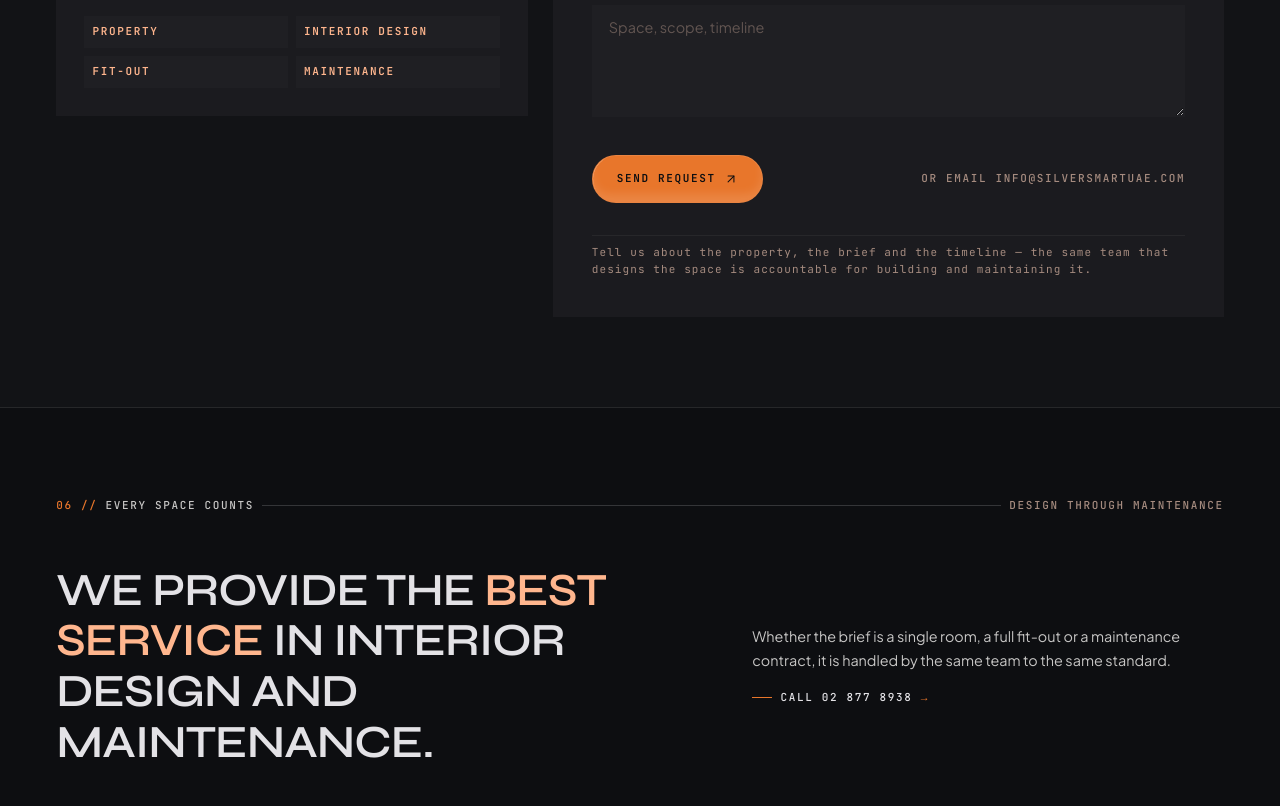
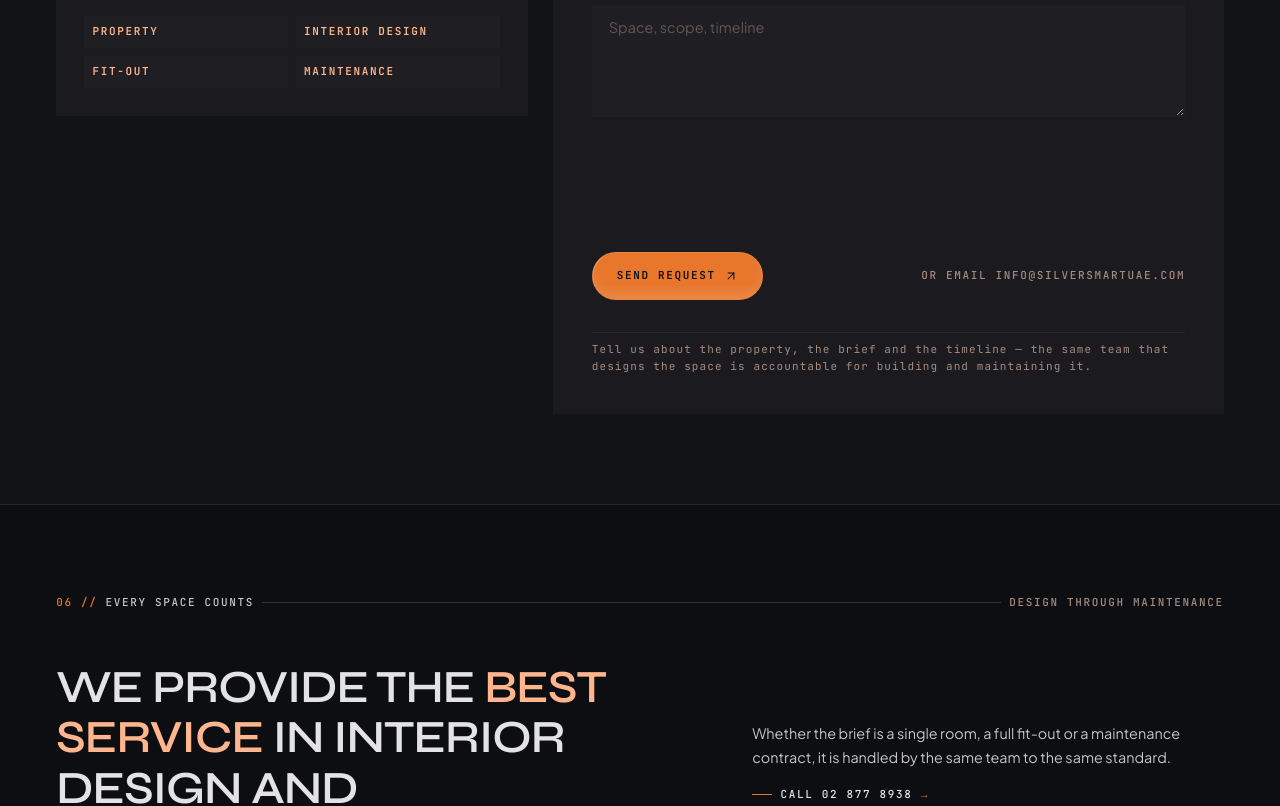
Before and after one commit to joeka7/Silver-Smart, a React (Vite) app: page /start-a-project in a window 1280 px wide. Shown: the part 1660-2466 px from the top of the page. Built offline with nearby package versions, Linux system fonts and the light colour scheme; no server answers.

Commit message:
enable Turnstile and show the widget

```diff
--- a/src/components/forms/Turnstile.tsx
+++ b/src/components/forms/Turnstile.tsx
@@ -1,11 +1,10 @@
-import { forwardRef, useEffect, useImperativeHandle, useRef, useState } from 'react'
+import { forwardRef, useEffect, useImperativeHandle, useRef } from 'react'
 
 /**
  * Cloudflare Turnstile for the enquiry form.
  *
- * Runs in `interaction-only` mode, so for most visitors it is invisible and
- * takes no space; the widget only appears when Cloudflare needs the visitor to
- * click. The token it issues is sent with the form and verified server-side.
+ * The widget is always visible above the submit button. The token it issues
+ * is sent with the form and verified server-side.
  */
 
 interface TurnstileApi {
@@ -62,7 +61,6 @@ interface TurnstileProps {
 export const Turnstile = forwardRef<TurnstileHandle, TurnstileProps>(function Turnstile({ onToken, onError }, ref) {
   const containerRef = useRef<HTMLDivElement>(null)
   const widgetId = useRef<string | null>(null)
-  const [interactive, setInteractive] = useState(false)
 
   const onTokenRef = useRef(onToken)
   onTokenRef.current = onToken
@@ -89,7 +87,6 @@ export const Turnstile = forwardRef<TurnstileHandle, TurnstileProps>(function Tu
         widgetId.current = api.render(containerRef.current, {
           sitekey: SITE_KEY,
           theme: 'dark',
-          appearance: 'interaction-only',
           // `flexible` needs 300px; narrow phones get the compact square instead.
           size: window.matchMedia('(max-width: 399px)').matches ? 'compact' : 'flexible',
           callback: (token: string) => onTokenRef.current(token),
@@ -99,8 +96,6 @@ export const Turnstile = forwardRef<TurnstileHandle, TurnstileProps>(function Tu
             onTokenRef.current(null)
             onErrorRef.current()
           },
-          'before-interactive-callback': () => setInteractive(true),
-          'after-interactive-callback': () => setInteractive(false),
         })
       })
       .catch(() => {
@@ -113,5 +108,5 @@ export const Turnstile = forwardRef<TurnstileHandle, TurnstileProps>(function Tu
     }
   }, [])
 
-  return <div ref={containerRef} className={interactive ? 'form-turnstile is-interactive' : 'form-turnstile'} />
+  return <div ref={containerRef} className="form-turnstile" />
 })
--- a/src/styles/layout.css
+++ b/src/styles/layout.css
@@ -1394,17 +1394,15 @@ body.mopen {
   }
 }
 
-/* Turnstile runs invisibly (interaction-only). Until Cloudflare asks the visitor
-   to interact it occupies no space: the negative margin cancels the .form gap. */
+/* Reserve the widget's height so the form doesn't jump when it renders
+   (65px normal/flexible, 140px compact on narrow phones). */
 .form-turnstile {
-  height: 0;
-  overflow: hidden;
-  margin-top: calc(-1 * var(--space-lg));
-}
-.form-turnstile.is-interactive {
-  height: auto;
-  overflow: visible;
-  margin-top: 0;
+  min-height: 65px;
+}
+@media (max-width: 399px) {
+  .form-turnstile {
+    min-height: 140px;
+  }
 }
 
 .form-note {
```
Also changed, not shown: 1 other file (tests, documents, lock files or other folders).
